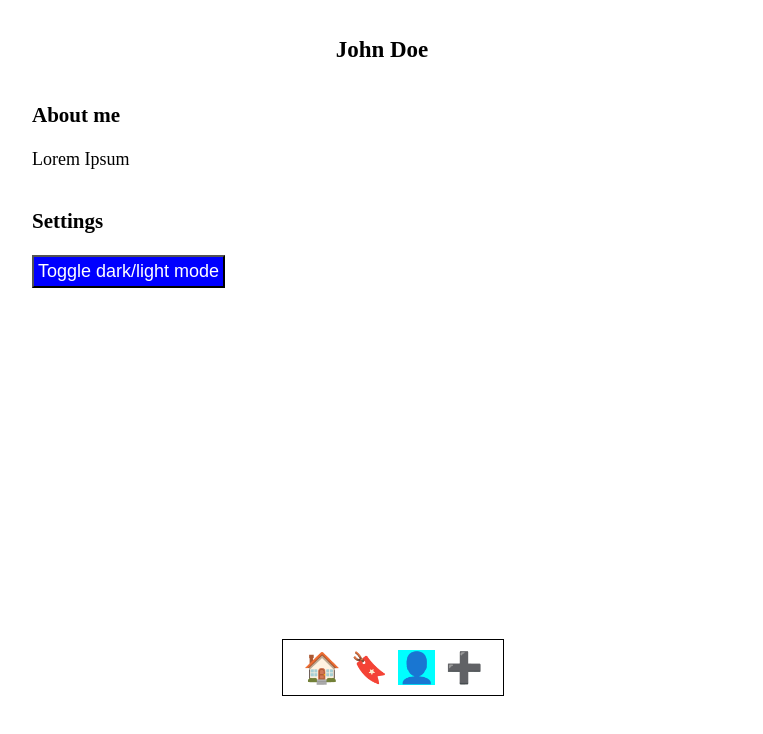
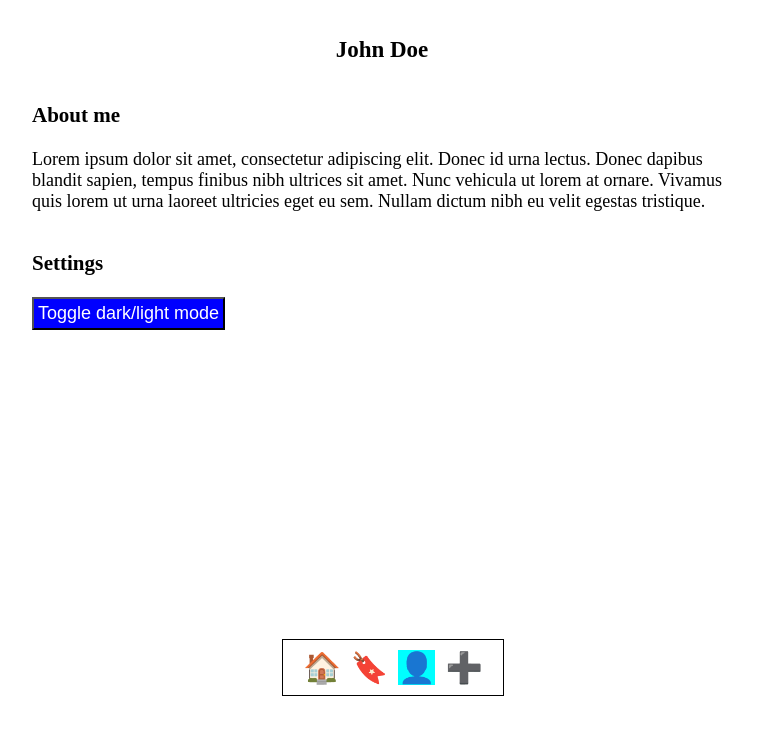
Before and after one commit to catdieval/quiz-app, a plain HTML site: page profile.html in a window 1280 px wide. Shown: the part 80-814 px from the top of the page, without its empty margins (258-1021 px from the left). Drawn offline with Linux system fonts and the light colour scheme.

Commit message:
Changed text of paragraph and added data-js for h1, titlebox and hr in profile.html

```diff
--- a/profile.html
+++ b/profile.html
@@ -22,7 +22,7 @@
       </section>
       <section>
         <h3>About me</h3>
-        <p>Lorem Ipsum</p>
+        <p>Lorem ipsum dolor sit amet, consectetur adipiscing elit. Donec id urna lectus. Donec dapibus blandit sapien, tempus finibus nibh ultrices sit amet. Nunc vehicula ut lorem at ornare. Vivamus quis lorem ut urna laoreet ultricies eget eu sem. Nullam dictum nibh eu velit egestas tristique.</p>
       </section>
       <section>
         <h3>Settings</h3>
```
